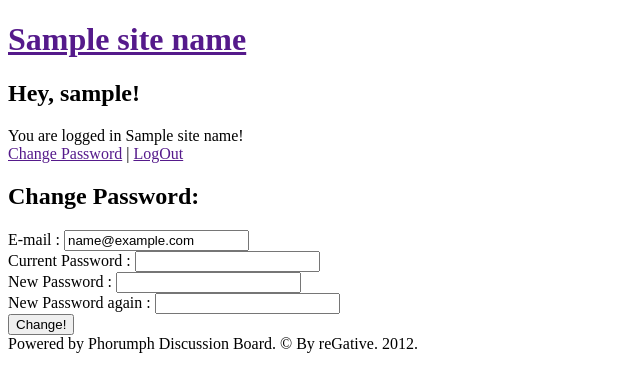
After one commit to PelnaE/Phorumph, a PHP site: the page made by application/views/profile/change_password.php in a window 1280 px wide. The commit adds this page. Shown: the top 392 px of the page, without its empty margins (0-640 px from the left). Run offline with PHP 8.4, Linux system fonts and the light colour scheme; the template is opened without the code that fills it: most values are stand-ins (such as "Sample title", 1, 10 or a date in 2020); data that the repository does not hold is empty.

Commit message:
Added possibility to change a password.

```diff
--- /dev/null
+++ b/application/views/profile/change_password.php
@@ -0,0 +1,10 @@
+<h2>Change Password:</h2>
+<?php foreach ($users as $user): ?>
+<form action="<?php echo URL::site('profile/change_password/'.Security::token()); ?>" method="post">
+	E-mail : <input type="email" name="email" value="<?php echo $user->email; ?>"/><br />
+	Current Password : <input type="password" name="current_password" /><br />
+	New Password : <input type="password" name="password" /><br />
+	New Password again : <input type="password" name="password_again" /><br />
+	<input type="submit" value="Change!" />
+</form>
+<?php endforeach; ?>
--- a/application/views/theme/default.php
+++ b/application/views/theme/default.php
@@ -11,6 +11,7 @@
 			<?php foreach ($users as $user) : ?>
 				<h2>Hey, <?php echo $user->username; ?>!</h2>
 				You are logged in <?php echo $site_name; ?>!<br />
+				<a href="<?php echo URL::site('profile/change_password/'); ?>">Change Password</a> |
 				<a href="<?php echo URL::site('logout/index/'.Security::token()); ?>">LogOut</a>
 			<?php endforeach; ?>
 		<?php else: ?>
```
Also changed, not shown: application/classes/controller/profile.php (added, +35 -0 lines), application/classes/model/user.php (+7 -0 lines).
